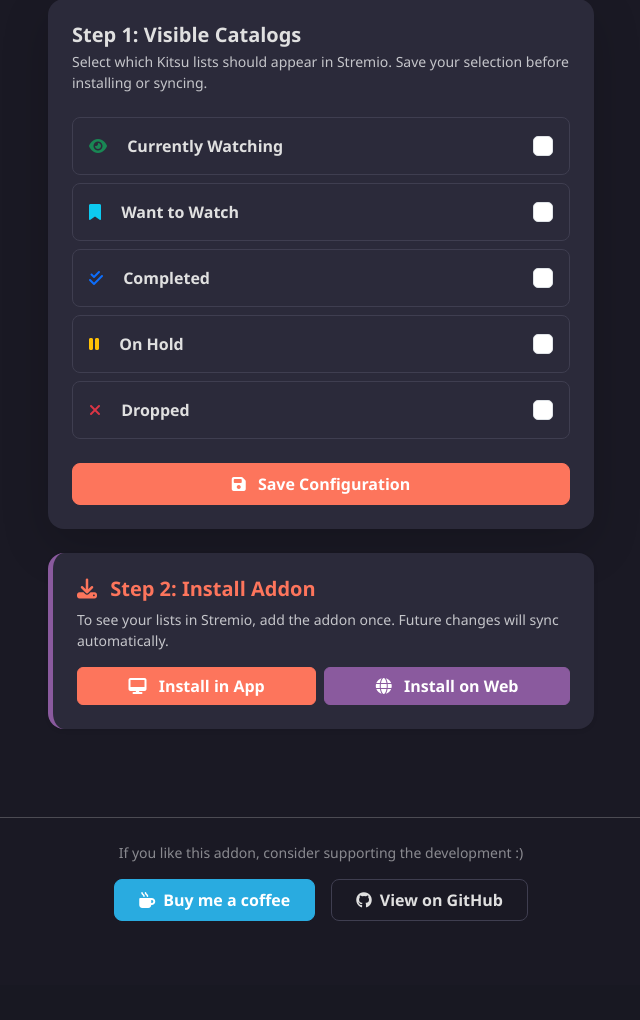
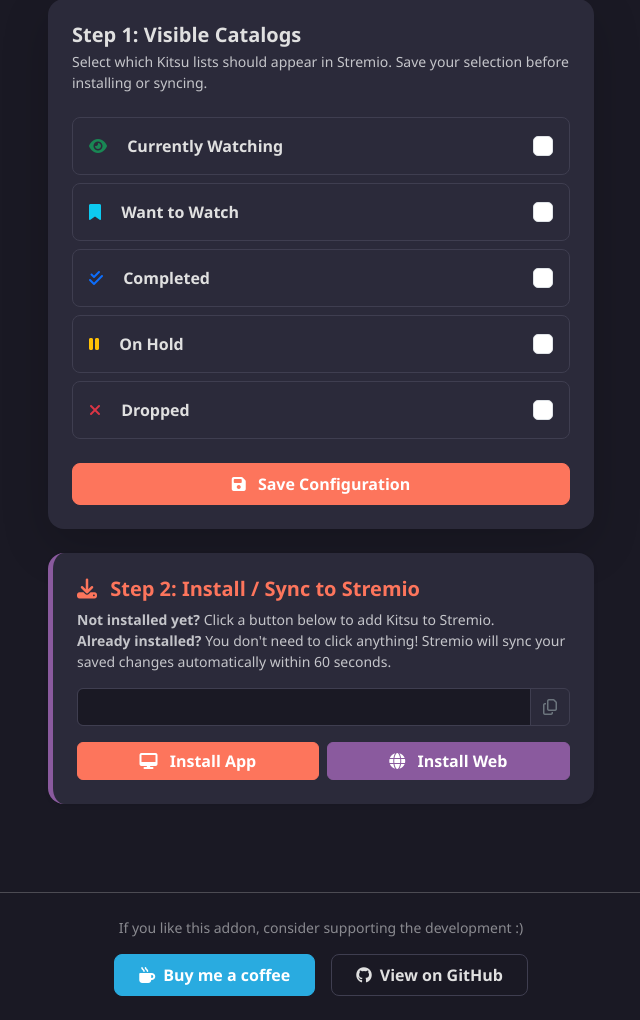
Before and after one commit to mralanbourne/kitsu-stremio-addon, a Python web app: template templates/configure.html in a window 1280 px wide. Shown: the part 266-1286 px from the top of the page, without its empty margins (319-959 px from the left). Before the commit the page ends 1187 px from the top, so only its background shows below. Run offline with Jinja, Linux system fonts and the light colour scheme; the template is opened without the code that fills it, so the values that code supplies are empty.

Commit message:
Update configure.html

```diff
--- a/templates/configure.html
+++ b/templates/configure.html
@@ -66,21 +66,21 @@
         <button class="btn btn-primary w-100 py-2 rounded-3" type="submit"><i class="fa-solid fa-floppy-disk me-2"></i> Save Configuration</button>
     </form>
 
-    {% if user.get('catalogs') %}
-    <div class="card shadow-sm border-0 rounded-4 p-4 mb-5" style="background-color: rgba(40, 167, 69, 0.05); border-left: 5px solid #28a745 !important;">
-        <h5 class="fw-bold mb-2 text-success"><i class="fa-solid fa-check-circle me-2"></i> Sync Active</h5>
-        <p class="text-light opacity-75 small mb-0">
-            Your configuration is live. Stremio refreshes your catalogs automatically. <strong>No further action needed!</strong> Just restart Stremio if you don't see the changes yet.
+    <div class="card shadow-sm border-0 rounded-4 p-4 mb-5" style="background-color: rgba(138, 90, 158, 0.05); border-left: 5px solid #8A5A9E !important;">
+        <h5 class="fw-bold mb-2 text-kitsu"><i class="fa-solid fa-download me-2"></i> Step 2: Install / Sync to Stremio</h5>
+        <p class="text-light opacity-75 small mb-3">
+            <strong>Not installed yet?</strong> Click a button below to add Kitsu to Stremio.<br>
+            <strong>Already installed?</strong> You don't need to click anything! Stremio will sync your saved changes automatically within 60 seconds.
         </p>
-    </div>
-    {% else %}
-    <div class="card shadow-sm border-0 rounded-4 p-4 mb-5" style="background-color: rgba(138, 90, 158, 0.05); border-left: 5px solid #8A5A9E !important;">
-        <h5 class="fw-bold mb-2 text-kitsu"><i class="fa-solid fa-download me-2"></i> Step 2: Install Addon</h5>
-        <p class="text-light opacity-75 small mb-3">To see your lists in Stremio, add the addon once. Future changes will sync automatically.</p>
+
+        <div class="input-group mb-3">
+            <input id="manifest_url" type="text" class="form-control" style="background-color: #1A1924 !important; border-color: #3F3E50 !important; color: var(--kitsu-primary) !important; font-weight: bold;" value="{{ manifest_url }}" readonly>
+            <button class="btn btn-outline-secondary" style="border-color: #3F3E50;" type="button" onclick="copy_to_clipboard()" title="Copy Link"><i class="fa-regular fa-copy"></i></button>
+        </div>
+
         <div class="d-grid gap-2 d-md-flex">
-            <button class="btn btn-success fw-bold flex-grow-1" onclick="location.href='{{ manifest_magnet }}'"><i class="fa-solid fa-desktop me-2"></i> Install in App</button>
-            <button class="btn btn-info text-white fw-bold flex-grow-1" style="background-color: #8A5A9E; border-color: #8A5A9E;" onclick="window.open('https://web.stremio.com/#/addons?addon=' + encodeURIComponent('{{ manifest_url }}'), '_blank')"><i class="fa-solid fa-globe me-2"></i> Install on Web</button>
+            <button class="btn btn-success fw-bold flex-grow-1" onclick="location.href='{{ manifest_magnet }}'"><i class="fa-solid fa-desktop me-2"></i> Install App</button>
+            <button class="btn btn-info text-white fw-bold flex-grow-1" style="background-color: #8A5A9E; border-color: #8A5A9E;" onclick="window.open('https://web.stremio.com/#/addons?addon=' + encodeURIComponent('{{ manifest_url }}'), '_blank')"><i class="fa-solid fa-globe me-2"></i> Install Web</button>
         </div>
     </div>
-    {% endif %}
 {% endblock %}
```
